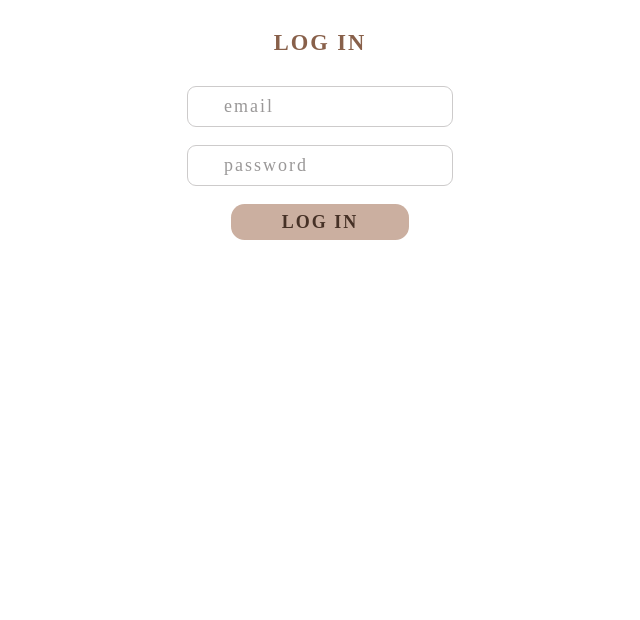
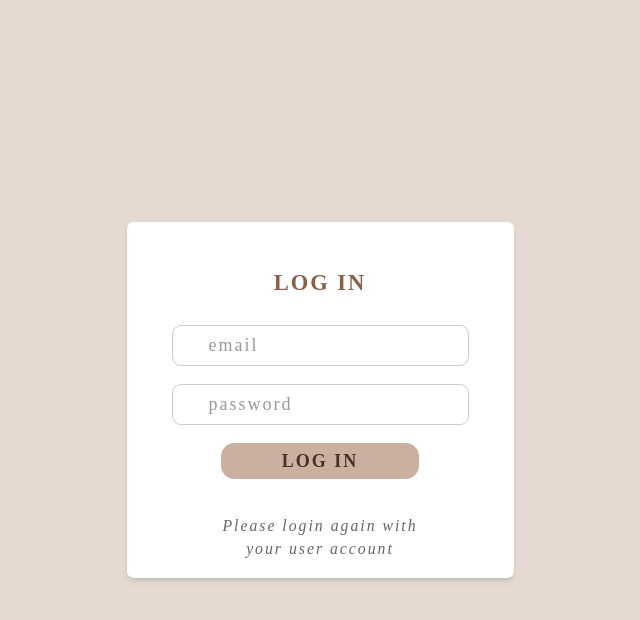
Before and after one commit to ec-18ctt-3211-team/host-side-frontend, a React (Create React App) app: page / in a window 1280 px wide. Shown: the top 620 px of the page, without its empty margins (320-960 px from the left). Built offline with nearby package versions, Linux system fonts and the light colour scheme.

Commit message:
feat(login): refactor code

```diff
--- a/src/components/common/button/Button.tsx
+++ b/src/components/common/button/Button.tsx
@@ -10,7 +10,7 @@ export default function Button(props: Props): JSX.Element {
     <div
       onClick={() => props.onClick && props.onClick()}
       className={[
-        'flex justify-center items-center rounded-xl w-full h-full font-semibold uppercase',
+        'flex justify-center items-center rounded-xl p-2 w-full h-full font-semibold uppercase',
         props.disable
           ? 'bg-gray-200 text-gray-500 select-none'
           : 'text-brown-700 bg-brown-200 hover:bg-brown-600 hover:text-brown-100',
--- a/src/components/common/popup.tsx
+++ b/src/components/common/popup.tsx
@@ -4,7 +4,7 @@ interface Props {
 
 export default function Popup(props: Props): JSX.Element {
   return (
-    <div className="fixed top-0 left-0 w-full min-h-full bg-gray bg-opacity-80 flex justify-center items-center z-30">
+    <div className="fixed top-0 left-0 w-full h-full bg-gray bg-opacity-80 flex justify-center items-center z-30">
       {props.children}
     </div>
   );
--- a/src/constants/api.const.ts
+++ b/src/constants/api.const.ts
@@ -1,8 +1,9 @@
-
 export const ENDPOINT_URL = {
   GET: {
-    getAllOrders: (host_id: string)=> `/order/${host_id}`,
-    getAllRooms: (host_id: string)=> `/customer/${host_id}/rooms`,
+    getAllOrders: (host_id: string, limit: number, page: number) =>
+      `/order/host/${host_id}?limit=${limit}&page=${page}`,
+    getAllRooms: (host_id: string, limit: number, page: number) =>
+      `/rooms/host/${host_id}?limit=${limit}&page=${page}`,
     getRoomsByID: (id: string) => `/rooms/${id}`,
   },
   POST: {
--- a/src/constants/pages.const.ts
+++ b/src/constants/pages.const.ts
@@ -9,7 +9,7 @@ export const SITE_PAGES = {
   },
   VIEW_A_ROOM: {
     label: 'View a room',
-    path: '/manage-rooms/:id',
+    path: '/manage-rooms',
   },
   BOOKING_REQUEST: {
     label: 'Booking request',
@@ -17,6 +17,6 @@ export const SITE_PAGES = {
   },
   VIEW_AN_ORDER: {
     label: 'View an order',
-    path: '/booking-request/:id',
+    path: '/booking-request',
   },
 };
--- a/src/interfaces/room.interface.tsx
+++ b/src/interfaces/room.interface.tsx
@@ -37,8 +37,8 @@ export interface IRoomDetail {
   extraPrices?: ISpecialPrice[];
   bookingDates?: IBookingDate[];
   created_at: string;
-  deleted_at: null;
-  __v: number;
+  deleted_at: string | null;
+  __v?: number;
 }
 
 export interface IResponse {
--- a/src/pages/booking-request/list-of-request.tsx
+++ b/src/pages/booking-request/list-of-request.tsx
@@ -17,11 +17,17 @@ export default function ListOfRequest(): JSX.Element {
   async function fetchOrders() {
     try {
       const host_id = localStorage.getItem('userID');
-      if(host_id === null) return;
+      if (host_id === null) return;
 
-      const response = await fetcher.GET(ENDPOINT_URL.GET.getAllOrders(host_id));
+      const response = await fetcher.GET(
+        ENDPOINT_URL.GET.getAllOrders(
+          host_id,
+          items_per_pages,
+          currentPage + 1,
+        ),
+      );
       setOrders(response.data.orders);
-      setMaxPage(Math.ceil(response.data.orders.length / items_per_pages));
+      setMaxPage(Math.max(Math.ceil(response.data.total / items_per_pages), 1));
     } catch (error) {
       console.log(error);
     }
--- a/src/pages/host-login.tsx
+++ b/src/pages/host-login.tsx
@@ -1,70 +1,81 @@
-import { Form }  from 'components/common/';
+import { Form, Loading } from 'components/common/';
 import { ENDPOINT_URL } from 'constants/api.const';
 import { SITE_PAGES } from 'constants/pages.const';
 import { IUserInfo } from 'interfaces/user.interface';
-import { useState } from 'react';
+import { useEffect, useState } from 'react';
 import { useHistory } from 'react-router-dom';
 import { BASE, POST } from 'utils/fetcher.utils';
 
-export default function HostLogin(){
-  const [userInfo, setUserInfo] = useState<IUserInfo>({ userID: '', username: '', phone_number: '', email: '', password: '' });
+const defaultUser: IUserInfo = {
+  userID: '',
+  username: '',
+  phone_number: '',
+  email: '',
+  password: '',
+};
+
+export default function HostLogin() {
+  const [userInfo, setUserInfo] = useState<IUserInfo>(defaultUser);
+  const [loading, setLoading] = useState<boolean>(false);
   const history = useHistory();
 
   async function login() {
-    if (!userInfo.password) {
-      window.alert('Please enter your password.');
-      return;
-    }
+    try {
+      setLoading(true);
       const payload = {
         email: userInfo.email,
         password: userInfo.password,
         isAdmin: true,
       };
-    try{
       const response = await POST(ENDPOINT_URL.POST.login, payload);
       if (response.data.valid) {
-        localStorage.setItem('token', response.data.token);
-        localStorage.setItem('userID', response.data.userId);
-
         setUserInfo({
           ...userInfo,
           userID: response.data.userId,
           username: response.data.name,
           ava: BASE + response.data.ava,
         });
-        checkAuthorized();
+        localStorage.setItem('userID', response.data.userId);
+        localStorage.setItem('username', response.data.name);
+        localStorage.setItem('userImg', BASE + response.data.ava);
+      }
+    } catch (error: any) {
+      window.alert(error.response.data.message);
+    } finally {
+      setLoading(false);
     }
   }
-    catch (error: any){
-      window.alert(error.response.data.message);
-    }
-  }
-  function checkAuthorized(){
-    const token = localStorage.getItem('token');
+
+  function checkAuthorized() {
     const userID = localStorage.getItem('userID');
-    if (token && userID!= null) {
-      history.push({
-        pathname: SITE_PAGES.MANAGE_ROOMS.path,
-        search: '',
-        state: {
-          update: true,
-        },
-      });
+    if (userID) {
+      history.push(SITE_PAGES.MANAGE_ROOMS.path);
       return true;
     } else return false;
   }
 
-  return(
-    <div className='w-full flex justify-center'>
-      <div className='w-1/4 h-full'>
+  useEffect(() => {
+    checkAuthorized();
+  }, [userInfo]);
+
+  return (
+    <div className="w-full h-full bg-brown-50 flex items-center justify-center">
+      {!loading ? (
+        <div className="shadow-md rounded-md p-4 bg-white text-center flex flex-col justify-center items-center">
           <Form
-          type = 'LogIn'
-          title='Log In'
-          userInfo = {userInfo}
-          setUserInfo = {setUserInfo}
-          button = {{ label: 'Log In', onClick: login }}
+            type="LogIn"
+            title="Log In"
+            userInfo={userInfo}
+            setUserInfo={setUserInfo}
+            button={{ label: 'Log In', onClick: login }}
           />
+          <div className="w-2/3 whitespace-pre-wrap text-sm italic text-gray-600">
+            Please login again with your user account
           </div>
+        </div>
+      ) : (
+        <Loading />
+      )}
     </div>
   );
 }
--- a/src/pages/manage-rooms/list-of-rooms.tsx
+++ b/src/pages/manage-rooms/list-of-rooms.tsx
@@ -1,11 +1,11 @@
 import { useEffect, useState } from 'react';
 import { Layout, Loading, Pagination } from 'components/common';
 import { RoomCard } from 'components/section/manage-rooms';
-import { SITE_PAGES } from 'constants/pages.const';
 import * as fetcher from 'utils/fetcher.utils';
 import { ENDPOINT_URL } from 'constants/api.const';
 import { IRoomDetail } from 'interfaces/room.interface';
-import { Link } from 'react-router-dom';
+import { useHistory } from 'react-router';
+import { SITE_PAGES } from 'constants/pages.const';
 
 const LIMIT = 10;
 
@@ -13,18 +13,18 @@ export default function ListOfRooms(): JSX.Element {
   const [currentPage, setCurrentPage] = useState(0);
   const [rooms, setRooms] = useState<IRoomDetail[]>();
   const [maxPages, setMaxPages] = useState<number>(1);
+  const history = useHistory();
 
   async function fetchRooms() {
     try {
       const host_id = localStorage.getItem('userID');
-      if(host_id === null) return;
-
+      if (host_id === null) return;
       const response = await fetcher.GET(
-        ENDPOINT_URL.GET.getAllRooms(host_id) +
+        ENDPOINT_URL.GET.getAllRooms(host_id, LIMIT, currentPage + 1) +
           `?limit=${LIMIT}&page=${currentPage + 1}`,
       );
       setRooms(response.data.rooms);
-      setMaxPages(Math.ceil(response.data.total / LIMIT));
+      setMaxPages(Math.max(Math.ceil(response.data.total / LIMIT), 1));
     } catch (error) {
       console.log(error);
     }
@@ -38,6 +38,19 @@ export default function ListOfRooms(): JSX.Element {
     <Layout>
       {rooms ? (
         <div className="h-full w-full p-4 bg-white flex flex-col justify-center items-center rounded-lg">
+          <div className="flex w-full justify-end h-12 p-1">
+            <button
+              className={[
+                'bg-brown-50 text-brown-600 font-semibold text-sm p-2 outline-none rounded-md',
+                'hover:shadow hover:bg-brown-600 hover:text-white',
+              ].join(' ')}
+              onClick={() =>
+                history.push(SITE_PAGES.VIEW_A_ROOM.path + '/create')
+              }
+            >
+              Create Room
+            </button>
+          </div>
           <div className="flex flex-wrap w-full">
             {rooms.map((room, index) => (
               <RoomCard detail={room} key={index} />
--- a/src/pages/manage-rooms/view-a-room.tsx
+++ b/src/pages/manage-rooms/view-a-room.tsx
@@ -15,6 +15,20 @@ import { GET } from 'utils/fetcher.utils';
 import { ENDPOINT_URL } from 'constants/api.const';
 import { IRoomDetail } from 'interfaces/room.interface';
 
+const defaultRoom: IRoomDetail = {
+  _id: '',
+  host_id: localStorage.getItem('userID') ?? '',
+  title: '',
+  thumnail: '',
+  max_guest: 0,
+  address: { number: '', street: '', ward: '', district: '', city: '' },
+  description: '',
+  normal_price: 0,
+  weekend_price: 0,
+  created_at: '',
+  deleted_at: null,
+};
+
 export default function ViewARoom(): JSX.Element {
   const location = useLocation();
   const [roomDetails, setRoomDetails] = useState<IRoomDetail>();
@@ -22,8 +36,17 @@ export default function ViewARoom(): JSX.Element {
   async function fetchRoom() {
     const path = location.pathname.split('/');
     const roomID = path[path.length - 1];
-    const response = await GET(ENDPOINT_URL.GET.getRoomsByID(roomID));
-    setRoomDetails(response.data.room);
+
+    if (roomID !== 'create') {
+      try {
+        const response = await GET(ENDPOINT_URL.GET.getRoomsByID(roomID));
+        if (response.data.valid) setRoomDetails(response.data.room);
+      } catch (error) {
+        console.log(error);
+      }
+    } else {
+      setRoomDetails(defaultRoom);
+    }
   }
 
   useEffect(() => {
--- a/src/styles/global.css
+++ b/src/styles/global.css
@@ -1,3 +1,7 @@
+@tailwind base;
+@tailwind components;
+@tailwind utilities;
+
 @font-face {
   font-family: 'rosario';
   src: url('./font/rosario.regular.otf') format('otf');
@@ -26,10 +30,6 @@
   font-style: italic;
 }
 
-@tailwind base;
-@tailwind components;
-@tailwind utilities;
-
 *,
 *::before,
 *::after {
@@ -40,7 +40,7 @@
 :root,
 input,
 button {
-  @apply font-custom;
+  font-family: 'rosario';
   letter-spacing: 2px;
   line-height: 1;
   font-size: 18px;
--- a/tailwind.config.js
+++ b/tailwind.config.js
@@ -2,9 +2,6 @@ module.exports = {
   mode: 'jit',
   theme: {
     extend: {},
-    fontFamily: {
-      custom: ['rosario'],
-    },
     colors: {
       transparent: 'transparent',
       current: 'currentColor',
```
Lines whose indentation alone changed are shown as unchanged.
